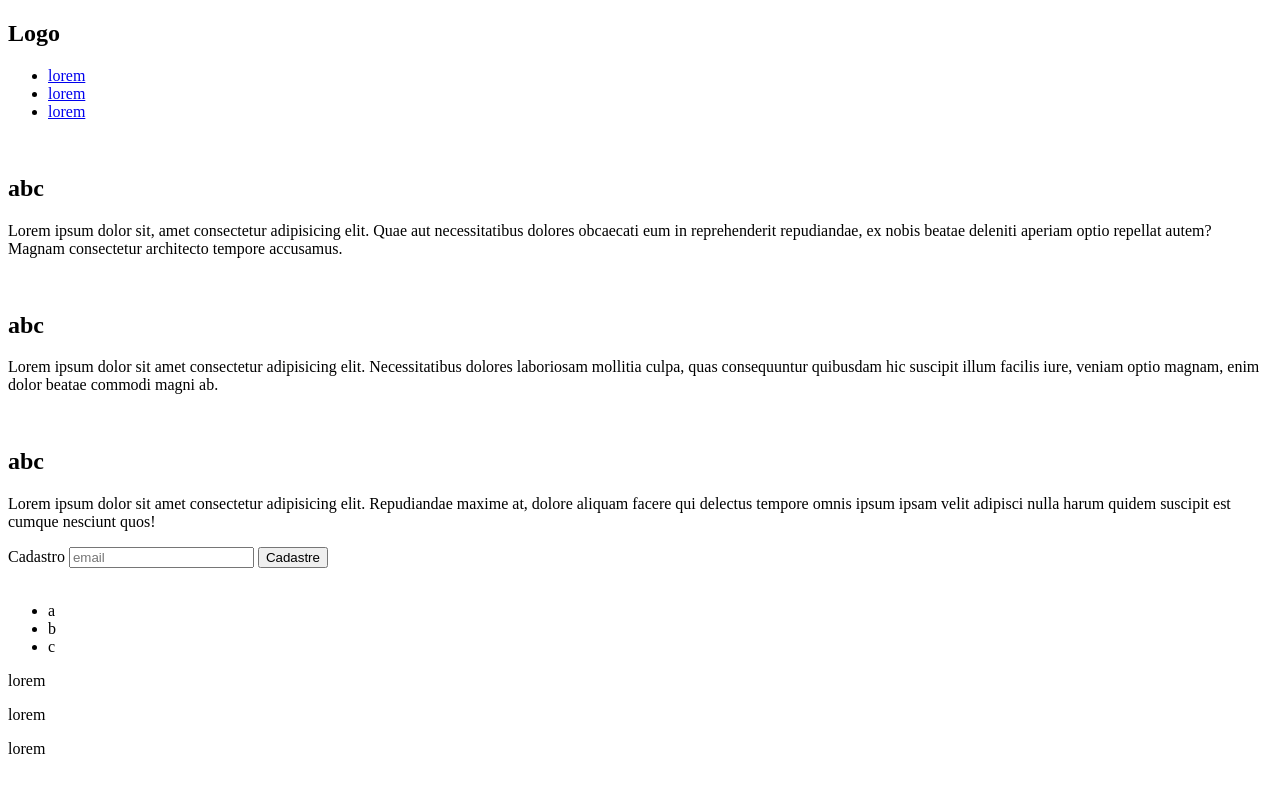
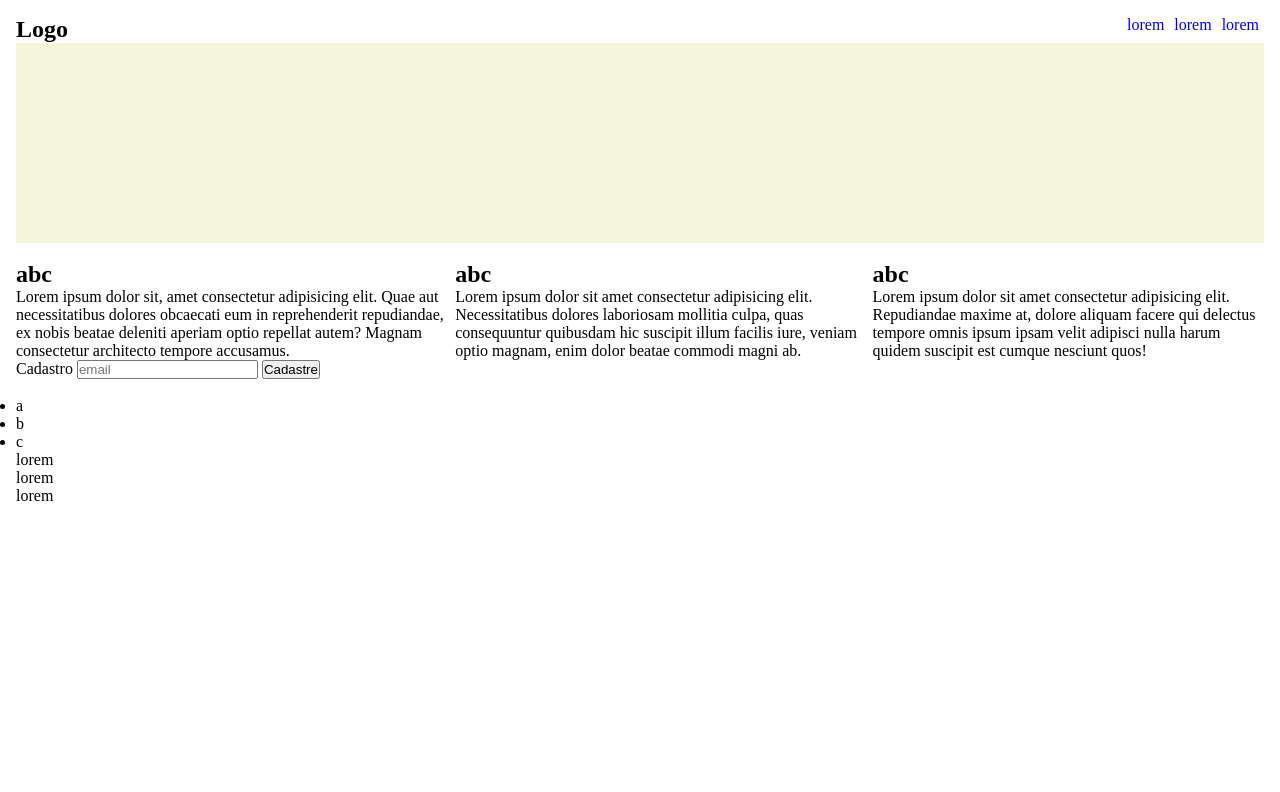
Before and after one commit to ErickVGusson/site-empresa-nada-generica, a plain HTML site: page index.html in a window 1280 px wide. Drawn offline with Linux system fonts and the light colour scheme.

Commit message:
Placeholder

```diff
--- a/index.html
+++ b/index.html
@@ -5,17 +5,19 @@
     <meta charset="UTF-8">
     <meta http-equiv="X-UA-Compatible" content="IE=edge">
     <meta name="viewport" content="width=device-width, initial-scale=1.0">
-    <title>placeholder</title>
+    <title>Mercado ou Livraria (a decidir)</title>
     <link rel="stylesheet" href="style.css">
 </head>
 
 <body>
 
+    <div class="container">
+
         <header>
 
-        <nav>
+            <nav class="menu">
 
-            <h1><img src="">Logo</h1>
+                <h1 class="logo"><img src="">Logo</h1>
 
                 <ul>
 
@@ -89,6 +91,8 @@
 
         </footer>
 
+    </div>
+
 </body>
 
 </html>
--- a/style.css
+++ b/style.css
@@ -0,0 +1,41 @@
+* {
+    margin: 0;
+    padding: 0;
+    box-sizing: border-box;
+}
+
+body {
+    width: 1280px;
+    margin: 0 auto;
+}
+
+.container {
+    padding: 1rem;
+}
+
+.menu {
+    display: flex;
+}
+
+.logo {
+    margin-right: auto;
+}
+
+.menu ul {
+    display: flex;
+    list-style: none;
+}
+
+.menu li a {
+    margin: 5px;
+    text-decoration: none;
+}
+
+.banner {
+    background-color: beige; /* trocar por imagem */
+    padding: 100px;
+}
+
+main {
+    display: flex;
+}
```
Lines whose indentation alone changed are shown as unchanged.
